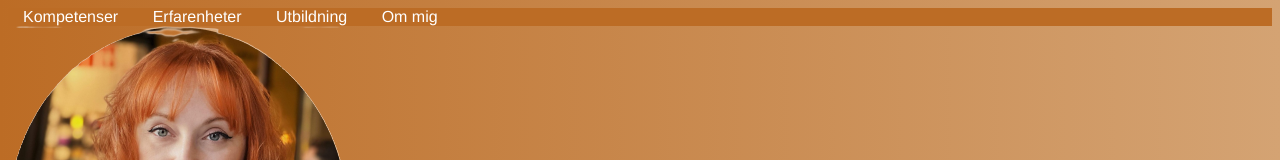
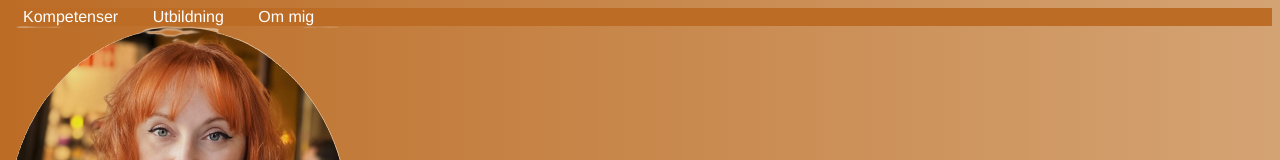
Before and after one commit to chas-academy/u02-cv-portfolio-Jelena8206, a plain HTML site: page index.html in a window 1280 px wide. Shown: the top 160 px of the page. Drawn offline with Linux system fonts and the light colour scheme; files whose address does not match are found by name.

Commit message:
Update index.html
ändring av sektioner

```diff
--- a/index.html
+++ b/index.html
@@ -11,9 +11,8 @@
         <nav>
             <ul class="navbar">
                 <li class="btn"><a href="#section1">Kompetenser</a></li>
-                <li class="btn"><a href="#section2">Erfarenheter</a></li>
-                <li class="btn"><a href="#section3">Utbildning</a></li>
-                <li class="btn"><a href="#section4">Om mig</a></li>
+                <li class="btn"><a href="#section2">Utbildning</a></li>
+                <li class="btn"><a href="#section3">Om mig</a></li>
             </ul>
         </nav>
 </header>
```
